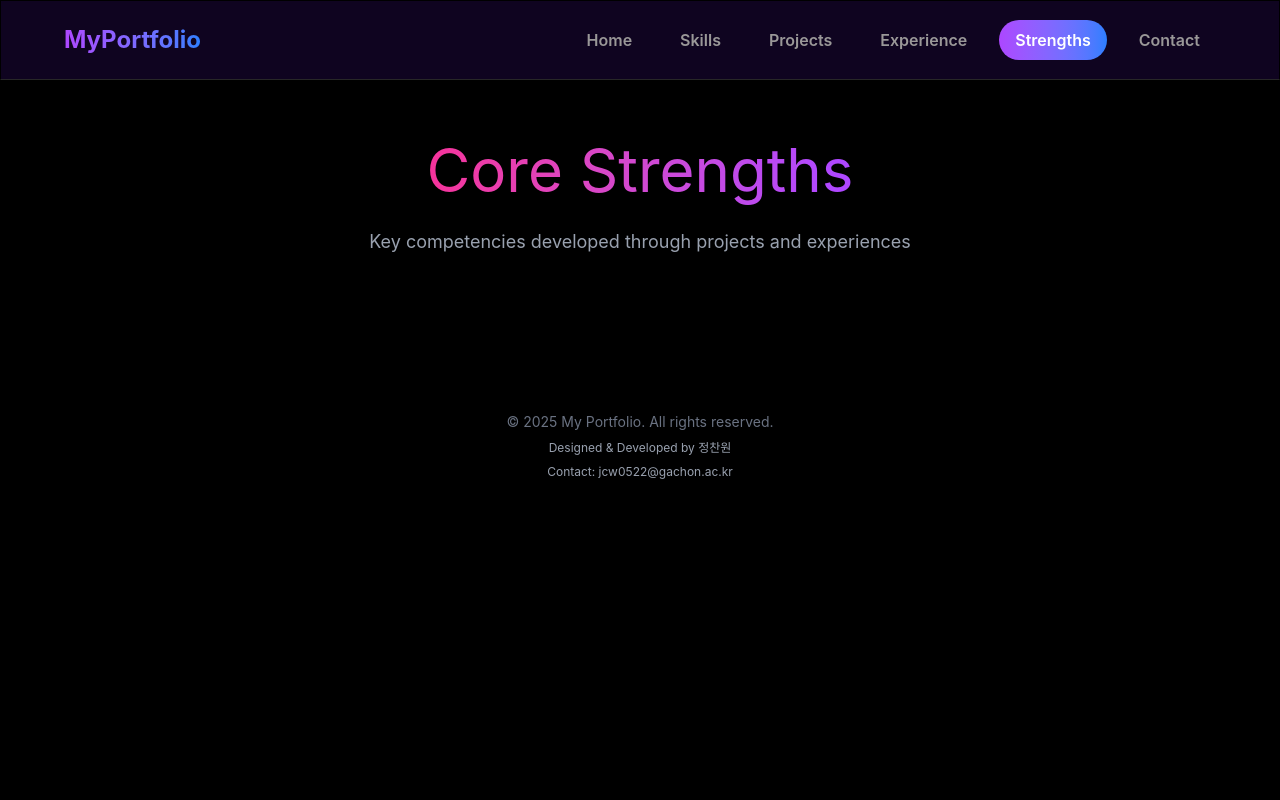
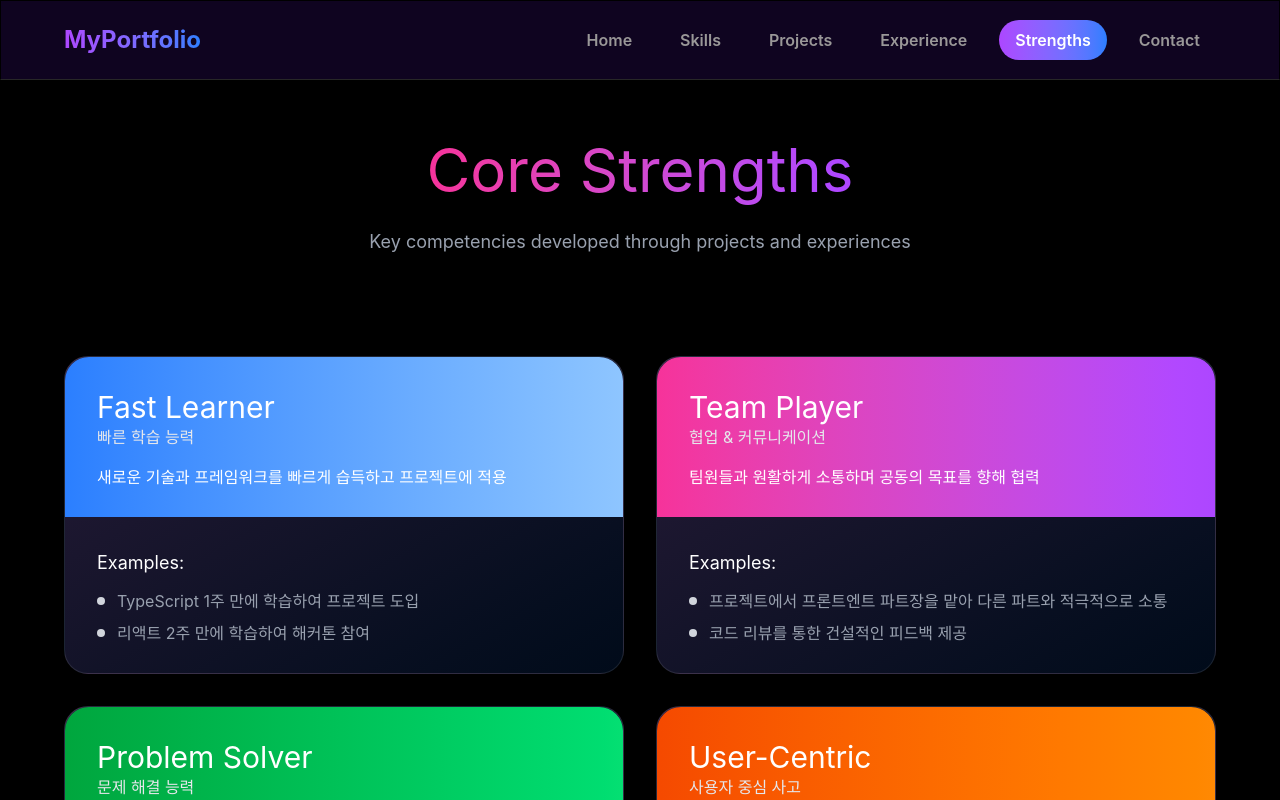
Before and after one commit to JeongCW0522/Portfolio, a React (Vite) app: page /strengths in a window 1280 px wide. Built offline with nearby package versions, Linux system fonts and the light colour scheme.

Commit message:
feat: 강점 UI 구현

```diff
--- a/src/components/Strengths.jsx
+++ b/src/components/Strengths.jsx
@@ -1,5 +1,7 @@
 import { motion } from "framer-motion";
 import PageTitle from "./layouts/PageTitle";
+import StrengthsCard from "./Strengths/StrengthsCard";
+import { strengthsList } from "../data/strangthsItem";
 
 const Strengths = () => {
   return (
@@ -7,11 +9,18 @@ const Strengths = () => {
       initial={{ opacity: 0, y: 20 }}
       animate={{ opacity: 1, y: 0 }}
       transition={{ duration: 0.4, ease: "easeOut" }}
+      className="flex flex-col justify-center items-center"
     >
       <PageTitle
         title="Core Strengths"
         subTitle="Key competencies developed through projects and experiences"
       />
+
+      <div className="grid grid-cols-1 md:grid-cols-2 gap-8 w-full max-w-6xl mt-10">
+        {strengthsList.map((item) => (
+          <StrengthsCard key={item.title} {...item} />
+        ))}
+      </div>
     </motion.div>
   );
 };
--- /dev/null
+++ b/src/components/Strengths/StrengthsCard.jsx
@@ -0,0 +1,40 @@
+import clsx from "clsx";
+
+const StrengthsCard = ({
+  title,
+  subTitle,
+  desc,
+  content1,
+  content2,
+  bgColor,
+}) => {
+  return (
+    <div className="w-full max-w-xl p-8 rounded-3xl border border-white/10 bg-linear-to-br from-[#271b38] to-[rgb(1,11,26)] transition-all duration-300 hover:-translate-y-1 hover:scale-103 hover:border-white/20">
+      <div
+        className={clsx("-m-8 p-8 bg-linear-to-r rounded-t-3xl mb-8", bgColor)}
+      >
+        <h1 className="text-white text-3xl mb-1">{title}</h1>
+        <p className="text-gray-200 mb-6">{subTitle}</p>
+        <p className="text-white">{desc}</p>
+      </div>
+
+      <div className="flex flex-col space-y-4">
+        <h3 className="text-white text-lg">Examples:</h3>
+        <div className="flex items-center gap-3">
+          <div className="w-2 h-2 bg-gray-300 rounded-full" />
+          <p className="text-gray-400 hover:text-white transition">
+            {content1}
+          </p>
+        </div>
+        <div className="flex items-center gap-3">
+          <div className="w-2 h-2 bg-gray-300 rounded-full" />
+          <p className="text-gray-400 hover:text-white transition">
+            {content2}
+          </p>
+        </div>
+      </div>
+    </div>
+  );
+};
+
+export default StrengthsCard;
--- /dev/null
+++ b/src/data/strangthsItem.js
@@ -0,0 +1,43 @@
+export const strengthsList = [
+  {
+    title: "Fast Learner",
+    subTitle: "빠른 학습 능력",
+    desc: "새로운 기술과 프레임워크를 빠르게 습득하고 프로젝트에 적용",
+    content1: "TypeScript 1주 만에 학습하여 프로젝트 도입",
+    content2: "리액트 2주 만에 학습하여 해커톤 참여",
+    bgColor: "to-blue-300 from-blue-500",
+  },
+  {
+    title: "Team Player",
+    subTitle: "협업 & 커뮤니케이션",
+    desc: "팀원들과 원활하게 소통하며 공동의 목표를 향해 협력",
+    content1:
+      "프로젝트에서 프론트엔트 파트장을 맡아 다른 파트와 적극적으로 소통",
+    content2: "코드 리뷰를 통한 건설적인 피드백 제공",
+    bgColor: "to-purple-500 from-pink-500",
+  },
+  {
+    title: "Problem Solver",
+    subTitle: "문제 해결 능력",
+    desc: "복잡한 문제를 분석하고 창의적인 해결책을 찾아내는 능력",
+    content1: "성능 최적화를 통해 로딩 속도 60% 개선",
+    content2: "버그 원인을 체계적으로 분석하고 해결",
+    bgColor: "to-green-400 from-green-600",
+  },
+  {
+    title: "User-Centric",
+    subTitle: "사용자 중심 사고",
+    desc: "사용자의 관점에서 생각하고 더 나은 경험을 제공",
+    content1: "사용자 피드백을 적극 반영한 UI/UX 개선",
+    content2: "접근성을 고려한 웹 애플리케이션 설계",
+    bgColor: "to-orange-400 from-orange-600",
+  },
+  {
+    title: "Code Quality",
+    subTitle: "코드 품질 관리",
+    desc: "깨끗하고 유지보수 가능한 코드 작성을 중요하게 생각",
+    content1: "일관된 코딩 컨벤션 준수",
+    content2: "주석과 문서화를 통한 코드 가독성 향상",
+    bgColor: "to-rose-400 from-rose-600",
+  },
+];
```
